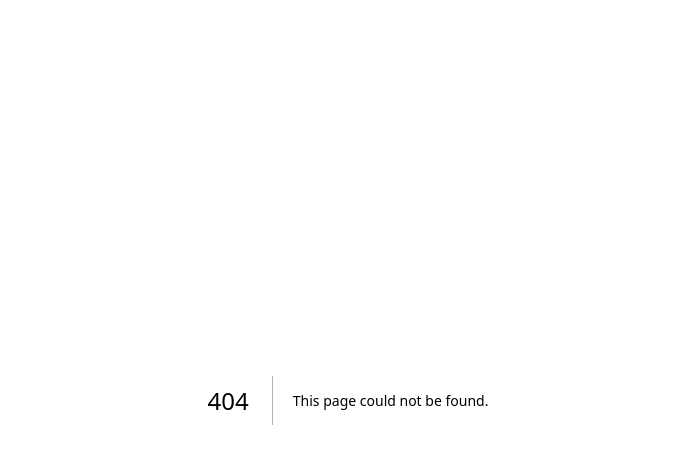
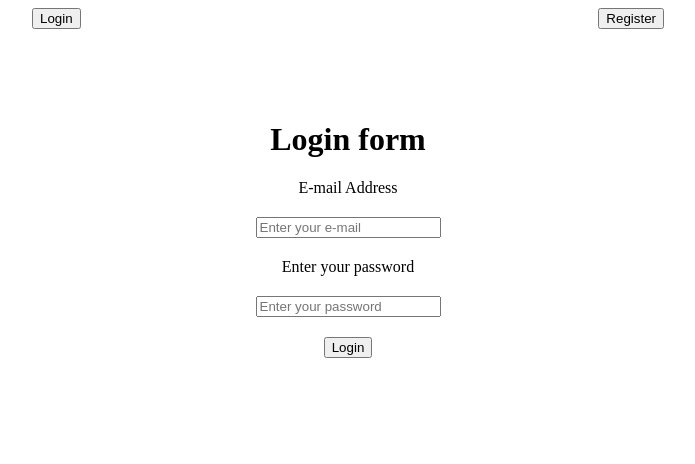
Before and after one commit to kartikgx13/Expenses, a Next.js app: page /loginandregister in a window 1280 px wide. Before the commit this address had no page. Shown: the top 464 px of the page, without its empty margins (292-987 px from the left). Built offline with nearby package versions, Linux system fonts and the light colour scheme.

Commit message:
kartik gavande 18th commit date: 15/04/2023

```diff
--- /dev/null
+++ b/components/LoginForm.jsx
@@ -0,0 +1,20 @@
+import React from 'react'
+
+function LoginForm() {
+  return (
+    <>
+    <div className="registration-form-container">
+    <h1>Login form</h1>
+    <form action="/api/newlogin" method="post">
+      <label htmlFor="email">E-mail Address</label>
+      <input type="email" placeholder="Enter your e-mail" name="email"/>
+      <label htmlFor="pwd">Enter your password</label>
+      <input type="password" placeholder="Enter your password" name="password"/>
+      <input type="submit" value="Login"/>
+    </form>
+    </div>
+    </>
+  )
+}
+
+export default LoginForm
--- /dev/null
+++ b/components/RegistrationForm.jsx
@@ -0,0 +1,20 @@
+import React from 'react'
+
+function RegistrationForm() {
+  return (
+    <>
+    <div className="registration-form-container">
+    <h1>Registration form</h1>
+    <form action="/api/register" method="post">
+      <label htmlFor="email">E-mail Address</label>
+      <input type="email" placeholder="Enter your e-mail" name="email"/>
+      <label htmlFor="pwd">Enter your password</label>
+      <input type="password" placeholder="Enter your password" name="password"/>
+      <input type="submit" value="Register"/>
+    </form>
+    </div>
+    </>
+  )
+}
+
+export default RegistrationForm
--- a/pages/home.js
+++ b/pages/home.js
@@ -2,6 +2,7 @@ import React from 'react'
 import { useState,useEffect } from 'react'
 import Overview from '../components/Overview';
 import Transaction from '../components/Transaction';
+import LoginForm from '../components/LoginForm';
 
 
 function home(props) {
--- /dev/null
+++ b/pages/loginandregister.js
@@ -0,0 +1,34 @@
+import React from 'react'
+import LoginForm from '../components/LoginForm'
+import RegistrationForm from '../components/RegistrationForm'
+import { useState } from 'react';
+
+function loginandregister() {
+    const [showLogin, setShowLogin] = useState(true);
+    const [showRegister, setShowRegister] = useState(false);
+
+    const handleLoginClick = () => {
+      setShowLogin(true);
+      setShowRegister(false);
+    };
+
+    const handleRegisterClick = () => {
+        setShowRegister(true);
+        setShowLogin(false);
+    };
+
+  return (
+   <>
+   <div className="login-register-container">
+    <div className="check-buttons">
+    <button onClick={handleLoginClick}>Login</button>
+    <button onClick={handleRegisterClick}>Register</button>
+    </div>
+    {showRegister && <RegistrationForm/>}
+    {showLogin && <LoginForm/>}
+   </div>
+   </>
+  )
+}
+
+export default loginandregister
--- a/pages/styles.css
+++ b/pages/styles.css
@@ -1,28 +1,31 @@
-.main-overview-container{
-    width: 30%;
+
+.registration-form-container{
+  height: 50vh;
+  display: flex;
+  justify-content: center;
+  align-items: center;
+  flex-direction: column;
+}
+
+.registration-form-container form{
+  display: flex;
+  justify-content: center;
+  align-items: center;
+  flex-direction: column;
+  gap: 20px;
+}
+
+.login-register-container{
+    width: 100%;
     display: flex;
-    flex-direction: column;
     justify-content: center;
     align-items: center;
+    flex-direction: column;
 }
 
-.expense-heading{
-    width: 100%;
+.check-buttons{
+    width: 50%;
     display: flex;
     justify-content: space-between;
     align-items: center;
 }
-
-.transaction-window{
-    display: flex;
-    flex-direction: column;
-    justify-content: center;
-    align-items: center;
-}
-
-.transaction-form{
-    display: flex;
-    flex-direction: column;
-    justify-content: center;
-    align-items: center;
-}
```
Also changed, not shown: pages/index.js (+3 -20 lines).
